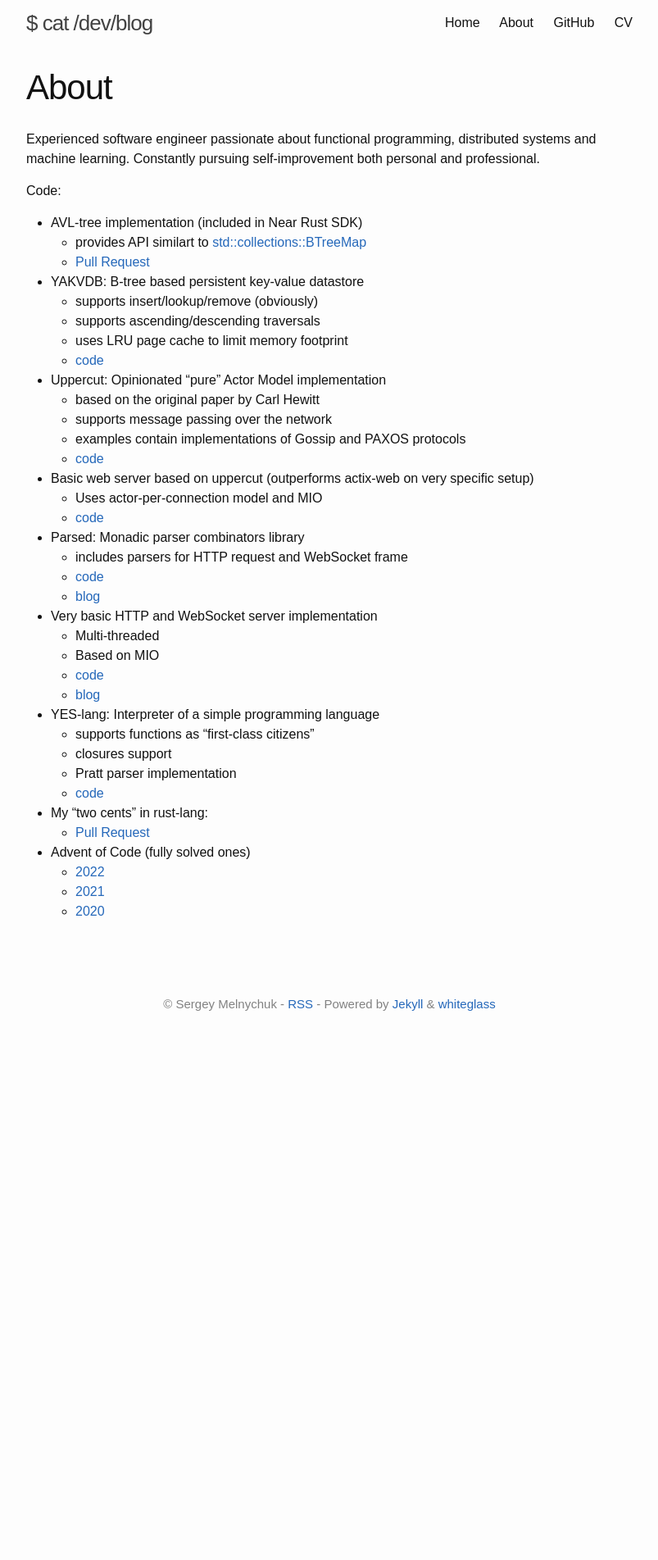
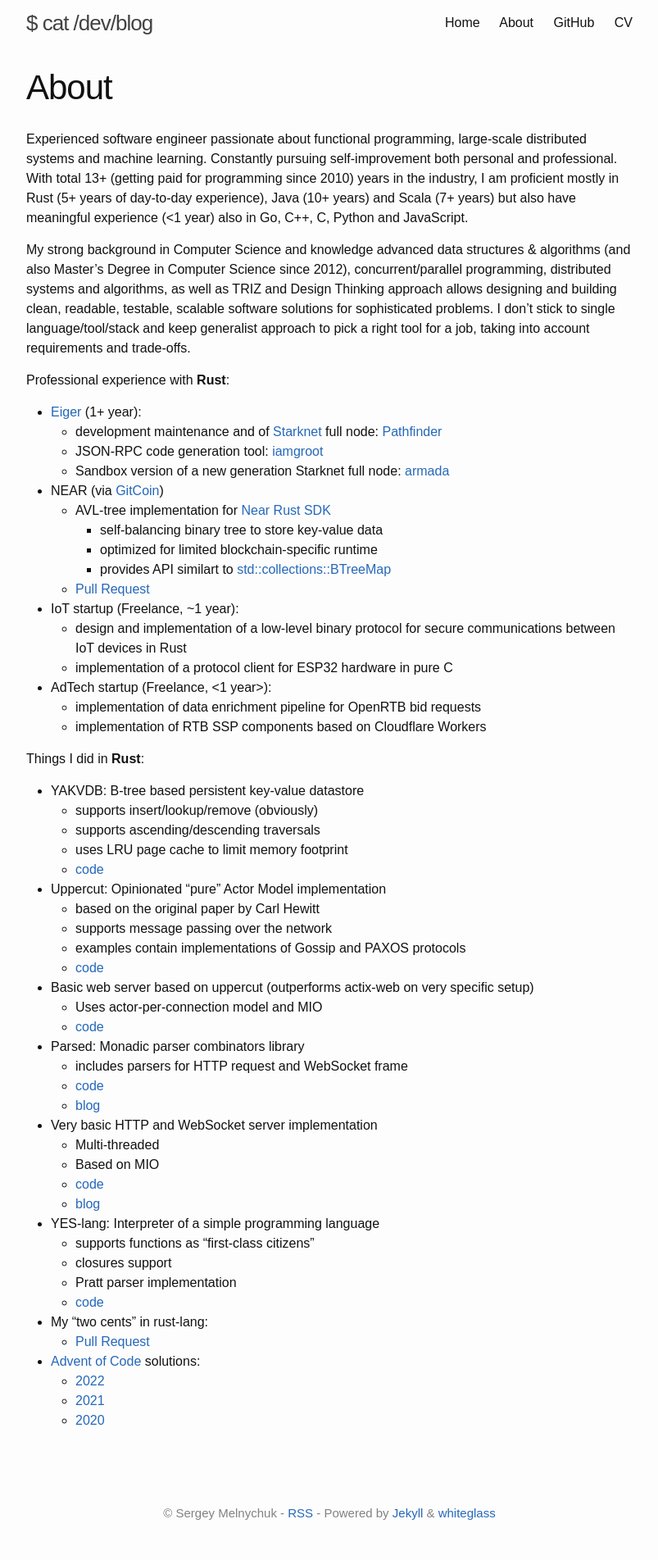
Before and after one commit to sergey-melnychuk/sergey-melnychuk.github.io, a Jekyll site: the page built from about.md, in a window 1280 px wide. Shown: the whole page at 82% size, without its empty margins (238-1041 px from the left). Built offline with Jekyll 4.4.1, drawn with Linux system fonts in a browser that asks for light colours; before the commit the page ends 1282 px from its top, so only the background shows below that.

Commit message:
Add more details to About page

```diff
--- a/about.md
+++ b/about.md
@@ -4,13 +4,33 @@
 permalink: /about/
 ---
 
-Experienced software engineer passionate about functional programming, distributed systems and machine learning. Constantly pursuing self-improvement both personal and professional.
+Experienced software engineer passionate about functional programming, large-scale distributed systems and machine learning. Constantly pursuing self-improvement both personal and professional. With total 13+ (getting paid for programming since 2010) years in the industry, I am proficient mostly in Rust (5+ years of day-to-day experience), Java (10+ years) and Scala (7+ years) but also have meaningful experience (<1 year) also in Go, C++, C, Python and JavaScript.
 
-Code:
+My strong background in Computer Science and knowledge advanced data structures & algorithms (and also Master's Degree in Computer Science since 2012), concurrent/parallel programming, distributed systems and algorithms, as well as TRIZ and Design Thinking approach allows designing and building clean, readable, testable, scalable software solutions for sophisticated problems. I don't stick to single language/tool/stack and keep generalist approach to pick a right tool for a job, taking into account requirements and trade-offs.
 
-- AVL-tree implementation (included in Near Rust SDK)
-  - provides API similart to [std::collections::BTreeMap](https://doc.rust-lang.org/std/collections/struct.BTreeMap.html)
+Professional experience with **Rust**:
+
+- [Eiger](https://www.eiger.co) (1+ year):
+  - development maintenance and of [Starknet](https://www.starknet.io/en) full node: [Pathfinder](https://github.com/eqlabs/pathfinder)
+  - JSON-RPC code generation tool: [iamgroot](https://github.com/sergey-melnychuk/iamgroot)
+  - Sandbox version of a new generation Starknet full node: [armada](https://github.com/sergey-melnychuk/armada)
+
+- NEAR (via [GitCoin](https://www.gitcoin.co/))
+  - AVL-tree implementation for [Near Rust SDK](https://docs.near.org/sdk/rust/introduction)
+    - self-balancing binary tree to store key-value data
+    - optimized for limited blockchain-specific runtime
+    - provides API similart to [std::collections::BTreeMap](https://doc.rust-lang.org/std/collections/struct.BTreeMap.html)
   - [Pull Request](https://github.com/near/near-sdk-rs/pull/154)
+
+- IoT startup (Freelance, ~1 year):
+  - design and implementation of a low-level binary protocol for secure communications between IoT devices in Rust
+  - implementation of a protocol client for ESP32 hardware in pure C
+
+- AdTech startup (Freelance, <1 year>):
+  - implementation of data enrichment pipeline for OpenRTB bid requests
+  - implementation of RTB SSP components based on Cloudflare Workers
+
+Things I did in **Rust**:
 
 - YAKVDB: B-tree based persistent key-value datastore
   - supports insert/lookup/remove (obviously)
@@ -48,7 +68,7 @@
 - My "two cents" in rust-lang:
   - [Pull Request](https://github.com/rust-lang/rust/pull/72206)
 
-- Advent of Code (fully solved ones)
+- [Advent of Code](https://adventofcode.com) solutions:
   - [2022](https://github.com/sergey-melnychuk/advent-of-code-2022)
   - [2021](https://github.com/sergey-melnychuk/advent-of-code-2021)
   - [2020](https://github.com/sergey-melnychuk/advent-of-code-2020)
```
